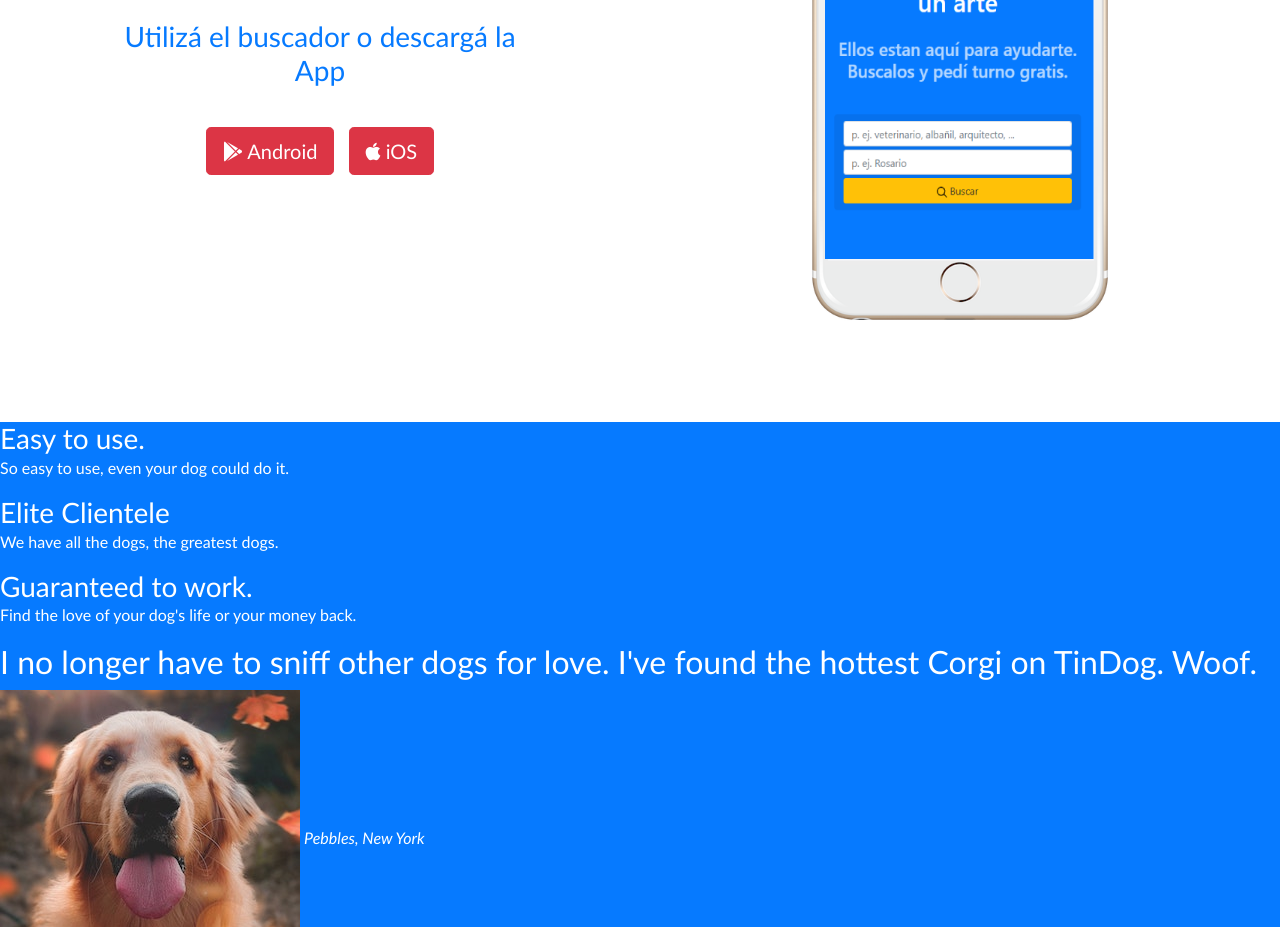
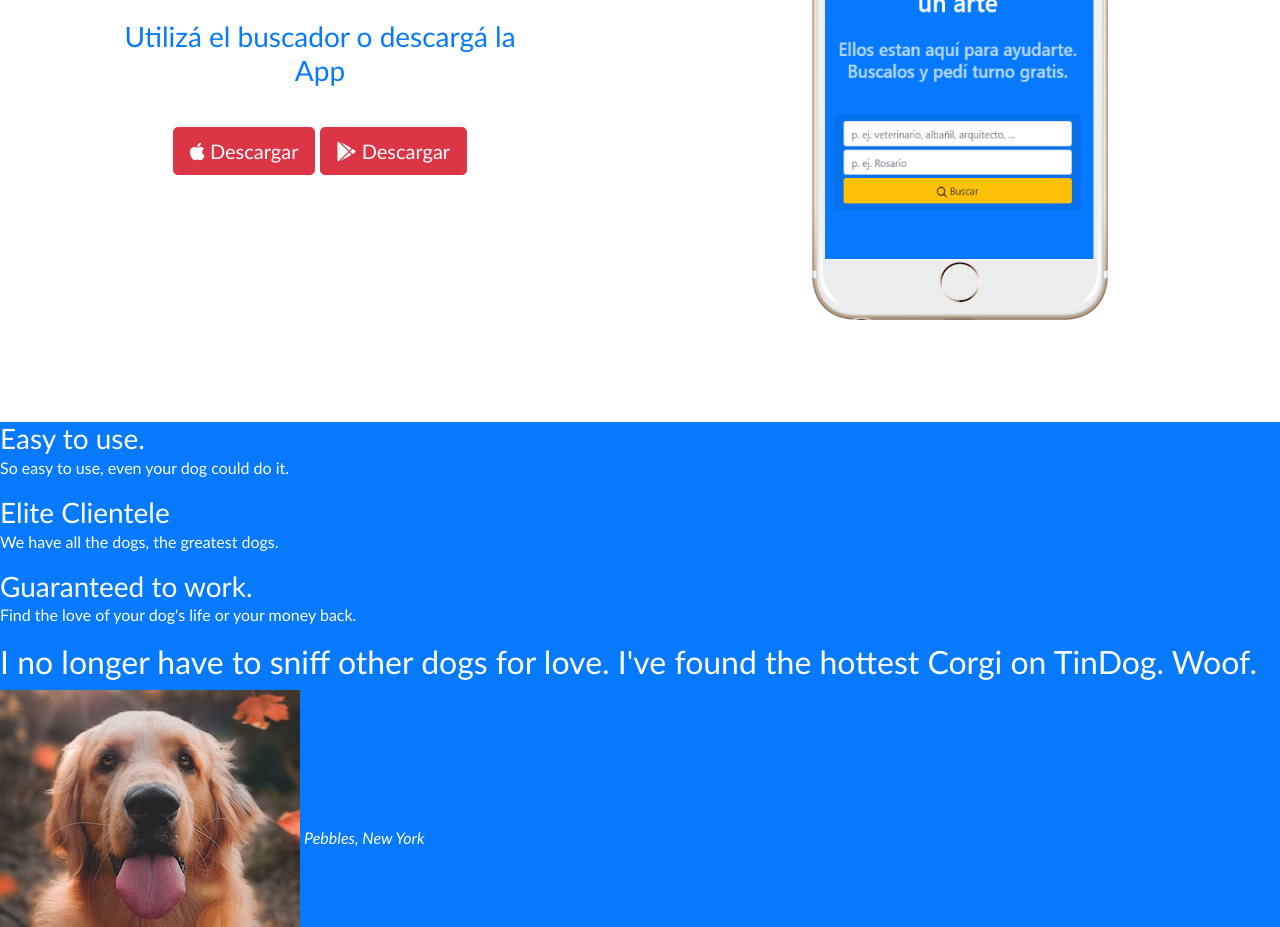
Before and after one commit to damicofj/prototipo_1, a plain HTML site: page index.html in a window 1280 px wide. Shown: the part 820-1747 px from the top of the page. Drawn offline with nearby package versions, Linux system fonts and the light colour scheme.

Commit message:
Add files via upload

```diff
--- a/index.html
+++ b/index.html
@@ -11,7 +11,10 @@
     <link rel="icon" href="images/favicon.ico" />
 
     <!-- Font Awesome Icons -->
-    <script src="https://kit.fontawesome.com/88247941eb.js" crossorigin="anonymous"></script>
+    <script
+      src="https://kit.fontawesome.com/88247941eb.js"
+      crossorigin="anonymous"
+    ></script>
 
     <!-- Bootstrap CSS -->
     <link
@@ -114,7 +117,7 @@
               title="Buscar"
               tabindex="3"
             >
-            <i class="fas fa-search"></i>
+              <i class="fas fa-search"></i>
               Buscar
             </button>
           </div>
@@ -126,10 +129,24 @@
     <section id="title_2_section">
       <div id="row_1" class="row">
         <div id="title_2" class="col-12 col-sm-12 col-md-6 col-lg-6">
-          <h1 id="h1_title_2">Contacta gratis los mejores profesionales de tu zona.</h1>
+          <h1 id="h1_title_2">
+            Contacta gratis los mejores profesionales de tu zona.
+          </h1>
           <h3 id="h3_title_2">Utilizá el buscador o descargá la App</h3>
-          <a href="https://play.google.com/store/apps/" id="android" type="button" class="btn btn-lg btn-danger"><i class="fab fa-google-play"></i> Android</a>
-          <a href="https://www.apple.com/ios/app-store/" id="ios" type="button" class="btn btn-lg btn-danger"><i class="fab fa-apple"></i> iOS</a>
+          <a
+            href="https://www.apple.com/ios/app-store/"
+            id="ios"
+            type="button"
+            class="btn btn-lg btn-danger"
+            ><i class="fab fa-apple"></i> Descargar</a
+          >
+          <a
+            href="https://play.google.com/store/apps/"
+            id="android"
+            type="button"
+            class="btn btn-lg btn-danger"
+            ><i class="fab fa-google-play"></i> Descargar</a
+          >
         </div>
         <div id="row_1_col_2" class="col-12 col-sm-12 col-md-6 col-lg-6">
           <img src="images/iphone_6_1.png" alt="iphone-mockup" />
```
